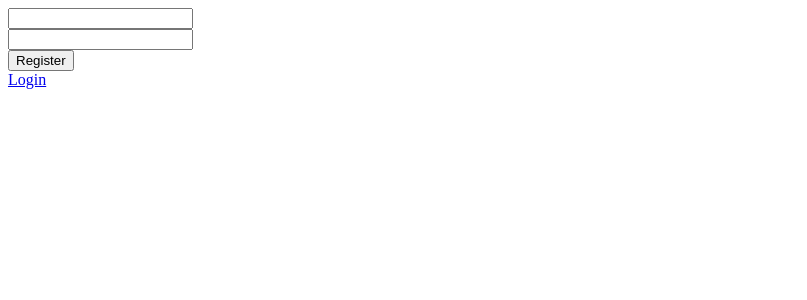
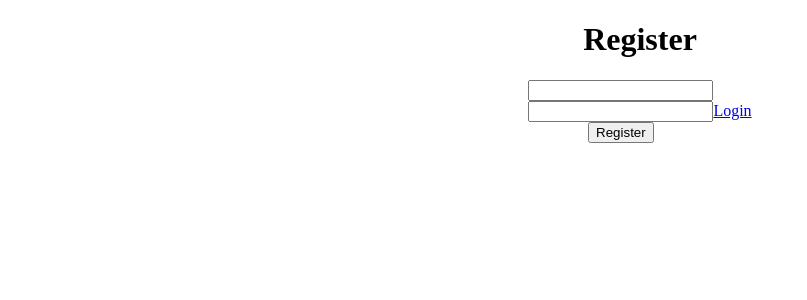
Before and after one commit to RyanWhitemore/pokedex, a React (Create React App) app: page /register in a window 1280 px wide. Shown: the top 300 px of the page, without its empty margins (0-807 px from the left). Built offline with nearby package versions, Linux system fonts and the light colour scheme.

Commit message:
changed axios requests to use path variable

```diff
--- a/public/style.css
+++ b/public/style.css
@@ -1,4 +1,6 @@
 table {
+    display: flex;
+    flex-wrap: wrap;
     width: 66%;
     text-align: center;
     margin-left: auto;
@@ -57,3 +59,19 @@ div.version-checks {
     left: 43%;
     position: fixed;
 }
+
+#register {
+    text-align: center;
+    align-items: center;
+    display: flex;
+    justify-content: center;
+    position: relative;
+}
+
+#register-header {
+    position: relative;
+    align-items: center;
+    text-align: center;
+    display: flex;
+    justify-content: center;
+}
--- a/src/Home.jsx
+++ b/src/Home.jsx
@@ -7,6 +7,8 @@ import Search from './Search'
 import VersionCheck from './VersionCheck'
 
 const Home = () => {
+
+    const path = "http://localhost:5000"
 
     /*------------------- Begin initializing variables -------------------*/
     const navigate = useNavigate()
@@ -38,7 +40,7 @@ const Home = () => {
 
 
     const setVersion = async () => {
-        const version = await axios.get("http://localhost:5000/version/" +
+        const version = await axios.get(path +
         JSON.parse(localStorage.getItem("user")).user_id)
         localStorage.setItem("version", version.data[0].version)
     }
@@ -70,7 +72,7 @@ const Home = () => {
         }
         const userID = user.user_id
         axios.defaults.baseURL = ''
-        const results = await axios.get("http://localhost:5000/sort",  {
+        const results = await axios.get(path + "/sort",  {
             params: {
             userID: userID,
             area: areaSelected,
@@ -90,11 +92,11 @@ const Home = () => {
     useEffect(() => {
         // get profile pic from backend or get default pic
         const getProfilePic = async () => {
-            const profilePic = await axios.get(`
-                http://localhost:5000/profilePic/`
+            const profilePic = await axios.get(
+                path + `/profilePic/`
                 + user.user_id)
             if (!profilePic.data[0].profile_pic) {
-                return setImageUrl("./profileDefault.png")
+                return setImageUrl("https://pokedexpictures.s3.us-east-2.amazonaws.com/defaults/profileDefault.png")
             } else {
                 setImageUrl(profilePic.data[0].profile_pic)
             }
@@ -109,7 +111,7 @@ const Home = () => {
     useEffect(() => {
         async function sort() {
             const userID = user.user_id
-            const results = await axios.get("http://localhost:5000/sort", {
+            const results = await axios.get(path +"/sort", {
                 params: {
                     userID: userID,
                     area: areaSelected,
@@ -137,7 +139,7 @@ const Home = () => {
         e.preventDefault()
         const userID = JSON.parse(localStorage.getItem("user")).user_id
         axios.defaults.baseURL = ""
-        const results = await axios.get("http://localhost:5000/pokemon/" + search + '/' + userID)
+        const results = await axios.get(path + "/pokemon/" + search + '/' + userID)
         setPokemon(results.data)
 
     }
@@ -145,7 +147,7 @@ const Home = () => {
     // Function to change the caught status of pokemon when box checked
     const handleChange = async (pokemon_id) => {
         axios.defaults.withCredentials = false
-        axios.put("http://localhost:5000/pokemon", {
+        axios.put(path + "/pokemon", {
             userID: user.user_id,
             pokemonID: pokemon_id
         }, {
--- a/src/Image.jsx
+++ b/src/Image.jsx
@@ -2,11 +2,14 @@ import axios from "axios";
 import React, { useEffect, useState } from 'react'
 
 const Image = (props) => {
+
+        const path = "http://localhost:5000"
+
         const [image, setImage] = useState([])
         const [loading, setLoading] = useState(true)
 
         const getImage = async () => {
-            const result = await axios.get("http://localhost:5000/picUrls/" + props.id)
+            const result = await axios.get(path + "/picUrls/" + props.id)
             for (const url of result.data) {
                 setImage(oldArray => [...oldArray, url.image])
 
--- a/src/Profile.jsx
+++ b/src/Profile.jsx
@@ -7,6 +7,7 @@ import {useNavigate} from "react-router-dom"
 
 const Profile = () => {
     const navigate = useNavigate()
+    const path = "http://localhost:5000"
 
     const user = JSON.parse(localStorage.getItem("user"))
     const [ file, setFile ] = useState(null);
@@ -33,7 +34,7 @@ const Profile = () => {
         if (!file) {
             return;
         }
-        const { Location } = await axios.put("http://localhost:5000/profilePic", {
+        const { Location } = await axios.put(path + "/profilePic", {
             userID: user.user_id,
             file: file
         }, {
@@ -48,8 +49,8 @@ const Profile = () => {
     }
 
     const getProfilePic = async () => {
-        const profilePic = await axios.get(`
-            http://localhost:5000/profilePic/`
+        const profilePic = await axios.get(
+            path + `/profilePic/`
             + user.user_id)
         if (!profilePic.data[0].profile_pic) {
             return setImageUrl("./profileDefault.png")
--- a/src/Search.jsx
+++ b/src/Search.jsx
@@ -7,7 +7,7 @@ const Search = ({ submitSearch, setSearch }) => {
         placeholder='search'/>
         <input id="search-image"
         type="image"
-        src="test.png"
+        src="https://pokedexpictures.s3.us-east-2.amazonaws.com/defaults/test.png"
         alt='detective picachu'
         width="30px"
         height="30px"/>
--- a/src/VersionCheck.jsx
+++ b/src/VersionCheck.jsx
@@ -3,6 +3,7 @@ import { useState, useEffect } from 'react'
 
 const VersionCheck = ({setPokemon, getPokemon, pokemon}) => {
 
+    const path = "http://localhost:5000"
     const [checkedViolet, setCheckedViolet] = useState(false)
     const [checkedScarlet, setCheckedScarlet] = useState(false)
     const [checkedAll, setCheckedAll] = useState(false)
@@ -45,11 +46,11 @@ const VersionCheck = ({setPokemon, getPokemon, pokemon}) => {
                 setCheckedViolet(false)
             }
 
-            axios.put("http://localhost:5000/version/" +
+            axios.put(path + "/version/" +
             JSON.parse(localStorage.getItem("user")).user_id + "/"
             + localStorage.getItem("version"))
 
-            const results = await axios.get("http://localhost:5000/version/sort/" +
+            const results = await axios.get(path + "/version/sort/" +
                 JSON.parse(localStorage.getItem("user")).user_id + "/" +
                 e.target.value)
             setPokemon(results.data)
--- a/src/login.jsx
+++ b/src/login.jsx
@@ -4,6 +4,7 @@ import { useNavigate, Link } from 'react-router-dom';
 
 const LoginForm = () => {
     // Initialize variables
+    const path = "http://localhost:5000"
     const navigate = useNavigate()
     const [username, setUsername] = useState('');
     const [password, setPassword] = useState('');
@@ -12,7 +13,7 @@ const LoginForm = () => {
 
     // Function to retrieve user id from api
     const getUserID = async (username) => {
-        const userID = await axios.get("http://localhost:5000/user/" + username)
+        const userID = await axios.get(path + "/user/" + username)
         return userID
     }
 
@@ -29,7 +30,7 @@ const LoginForm = () => {
         and {authorized: false} if they dont */
         axios.defaults.baseURL = ''
         axios.defaults.withCredentials = true
-        const loggedIn = await axios.post("http://localhost:5000/login", body, {
+        const loggedIn = await axios.post(path + "/login", body, {
             headers: {
                 "Content-Type": "application/x-www-form-urlencoded"
             }
@@ -44,7 +45,7 @@ const LoginForm = () => {
             console.log(loggedIn)
             const userID = await getUserID(username)
             const version = await axios.get(
-                "http://localhost:5000/version/" + userID.data.user_id
+                path + "/version/" + userID.data.user_id
                 )
             localStorage.setItem("user", JSON.stringify(userID.data))
             localStorage.setItem("auth", loggedIn)
--- a/src/register.jsx
+++ b/src/register.jsx
@@ -4,6 +4,7 @@ import axios from "axios";
 
 const Register = () => {
     const navigate = useNavigate();
+    const path = "http://localhost:5000"
 
     const [username, setUsername] = useState('');
     const [password, setPassword] = useState('');
@@ -18,7 +19,7 @@ const Register = () => {
         }
 
         axios.defaults.baseURL = ''
-        await axios.post("http://localhost:5000/register", body, {
+        await axios.post(path + "/register", body, {
             headers: {
                 "Content-Type": "application/x-www-form-urlencoded"
             }
@@ -33,13 +34,14 @@ const Register = () => {
 
     return (
         <>
-            <div>
+            <h1 id="register-header">Register</h1>
+            <div id="register">
                 <form onSubmit={registerUser}>
                     <input value={username} onChange={(e) => setUsername(e.target.value)} type='text'></input><br/>
                     <input value={password} onChange={(e) => setPassword(e.target.value)} type='text'></input><br/>
                     <button type="submit">Register</button><br/>
                 </form>
-                <Link to="/login">Login</Link>
+                <Link to="/">Login</Link>
             </div>
         </>
     )
```
